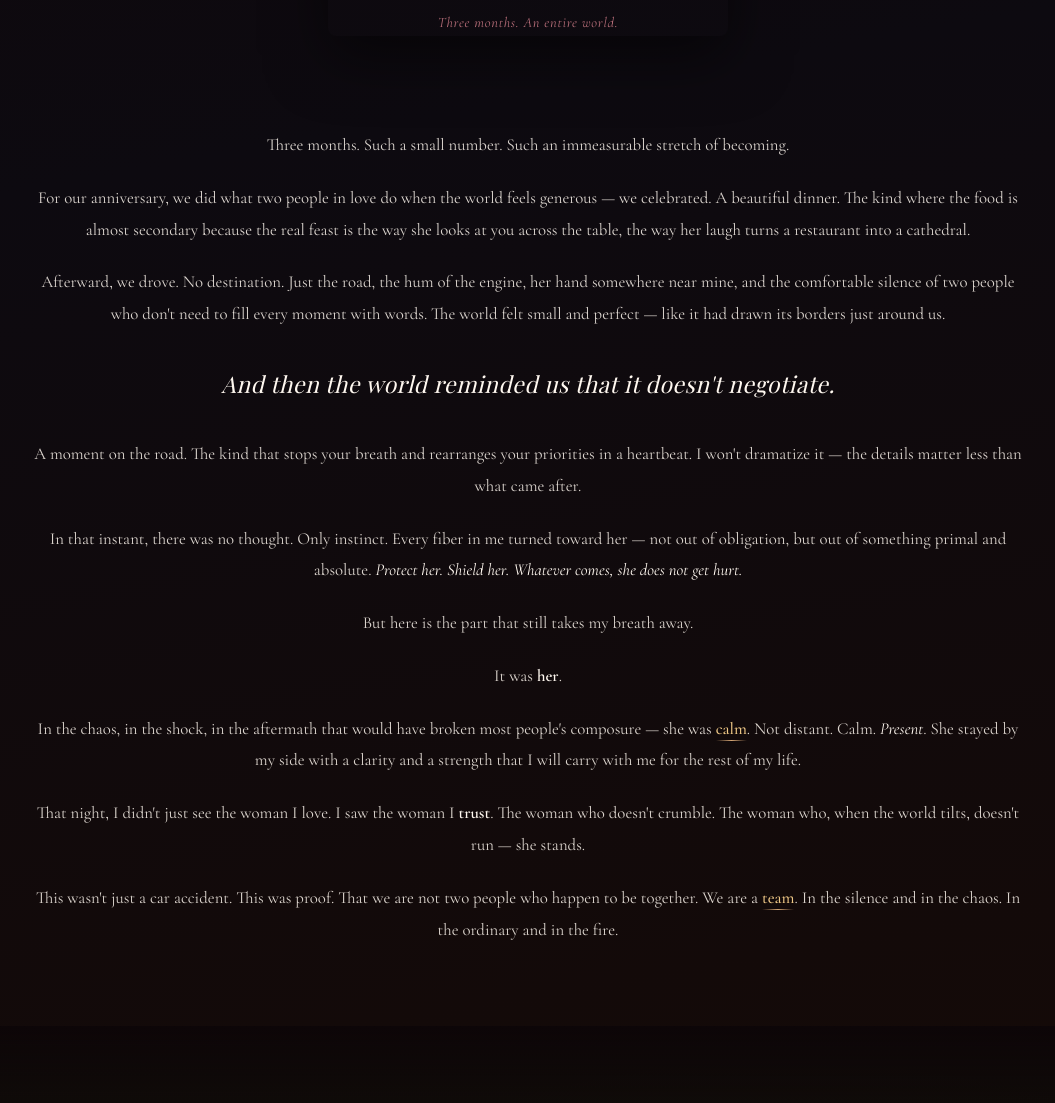
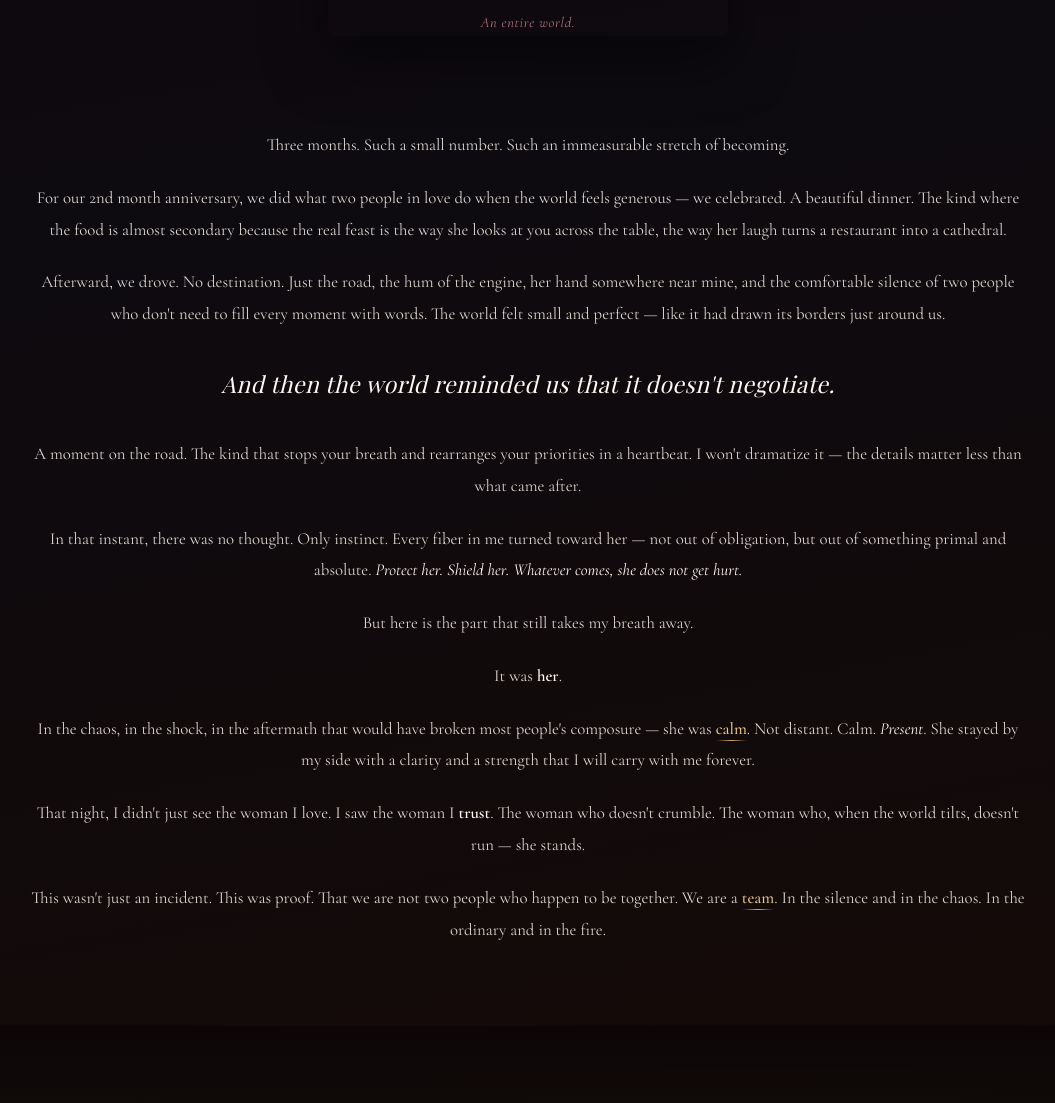
Before and after one commit to utk97/utk97, a plain HTML site: page index.html in a window 1280 px wide. Shown: the part 5440-6543 px from the top of the page, without its empty margins (112-1167 px from the left). Drawn offline with nearby package versions, Linux system fonts and the light colour scheme; a web font is replaced by a local one.

Commit message:
Update texts

```diff
--- a/index.html
+++ b/index.html
@@ -200,13 +200,13 @@
                         <img src="https://lh3.googleusercontent.com/d/1KJJUyLnpBMSv5I_pFGM1vjczt98kYR6Q"
                              alt="Our anniversary"
                              loading="lazy">
-                        <p class="photo-caption">Three months. An entire world.</p>
+                        <p class="photo-caption">An entire world.</p>
                     </div>
                 </div>
                 <div class="chapter-text chapter-text-full" data-aos="fade-up" data-aos-duration="1000" data-aos-delay="400">
                     <p>Three months. Such a small number. Such an immeasurable stretch of becoming.</p>
 
-                    <p>For our anniversary, we did what two people in love do when the world feels generous — we celebrated. A beautiful dinner. The kind where the food is almost secondary because the real feast is the way she looks at you across the table, the way her laugh turns a restaurant into a cathedral.</p>
+                    <p>For our 2nd month anniversary, we did what two people in love do when the world feels generous — we celebrated. A beautiful dinner. The kind where the food is almost secondary because the real feast is the way she looks at you across the table, the way her laugh turns a restaurant into a cathedral.</p>
 
                     <p>Afterward, we drove. No destination. Just the road, the hum of the engine, her hand somewhere near mine, and the comfortable silence of two people who don't need to fill every moment with words. The world felt small and perfect — like it had drawn its borders just around us.</p>
 
@@ -220,11 +220,11 @@
 
                     <p>It was <strong>her</strong>.</p>
 
-                    <p>In the chaos, in the shock, in the aftermath that would have broken most people's composure — she was <span class="text-highlight">calm</span>. Not distant. Calm. <em>Present</em>. She stayed by my side with a clarity and a strength that I will carry with me for the rest of my life.</p>
+                    <p>In the chaos, in the shock, in the aftermath that would have broken most people's composure — she was <span class="text-highlight">calm</span>. Not distant. Calm. <em>Present</em>. She stayed by my side with a clarity and a strength that I will carry with me forever.</p>
 
                     <p>That night, I didn't just see the woman I love. I saw the woman I <strong>trust</strong>. The woman who doesn't crumble. The woman who, when the world tilts, doesn't run — she stands.</p>
 
-                    <p>This wasn't just a car accident. This was proof. That we are not two people who happen to be together. We are a <span class="text-highlight">team</span>. In the silence and in the chaos. In the ordinary and in the fire.</p>
+                    <p>This wasn't just an incident. This was proof. That we are not two people who happen to be together. We are a <span class="text-highlight">team</span>. In the silence and in the chaos. In the ordinary and in the fire.</p>
                 </div>
             </div>
         </div>
@@ -247,7 +247,7 @@
 
                     <p>A number. A page turn. A door.</p>
 
-                    <p>When the clock struck midnight and this year began, I made a decision that had nothing to do with resolutions and everything to do with <em>her</em>.</p>
+                    <p>A while back, when the clock struck midnight and this year began, I made a decision that had nothing to do with resolutions and everything to do with <em>her</em>.</p>
 
                     <p>I am <span class="text-highlight">carrying her into this year</span>. Not because she needs to be carried — she is the strongest person I know. But because she deserves to feel held. Chosen. Seen. Every single day.</p>
 
@@ -299,7 +299,7 @@
                     <div class="timeline-content">
                         <span class="timeline-date">The Day We Met</span>
                         <h3>The Spark</h3>
-                        <p>An app, a swipe, a feeling that didn't follow the rules. The universe placed a door in front of me, and for once, I was brave enough to walk through.</p>
+                        <p>A serendipity, a feeling that didn't follow the rules. The universe placed a door in front of me, and for once, I was brave enough to walk through.</p>
                     </div>
                 </div>
 
```
